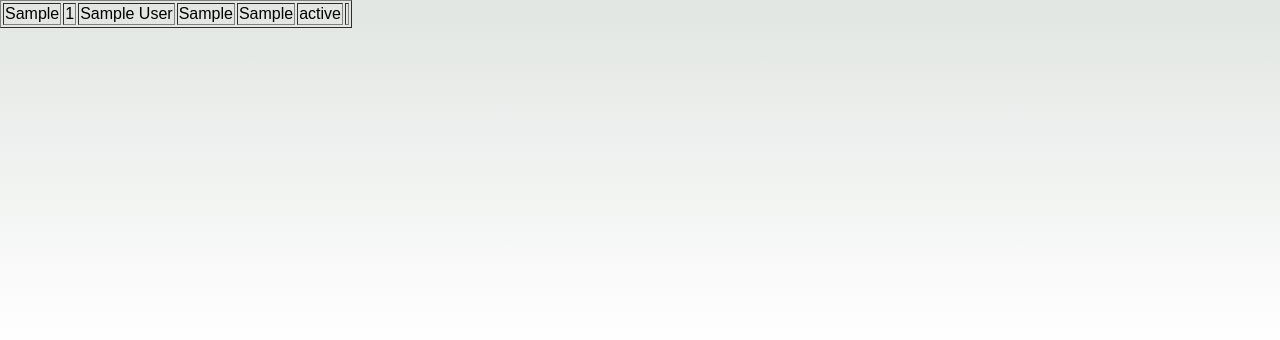
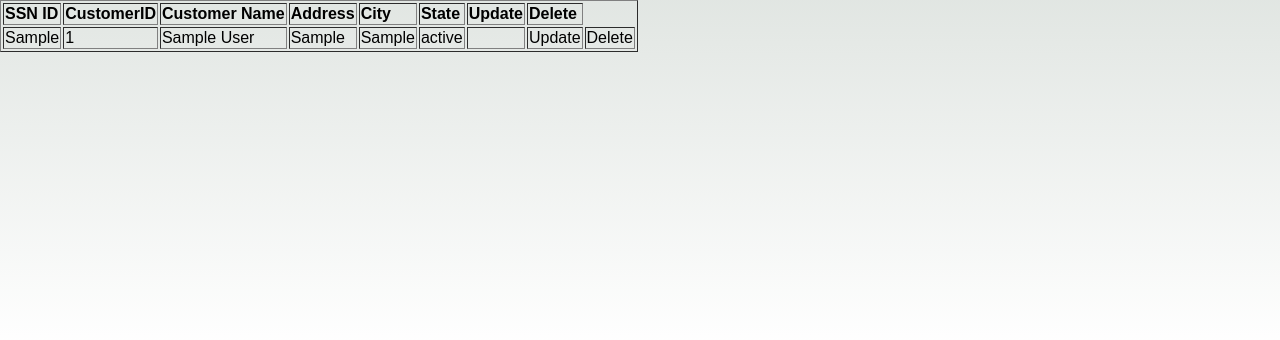
Before and after one commit to varshithrajbasa/RetailBanking, a Flask app: page /view_customer in a window 1280 px wide. Shown: the part 144-484 px from the top of the page. Run offline with Flask 2, Linux system fonts and the light colour scheme; tables that the repository leaves empty or names only in its code hold one stand-in row (values such as "Sample post"); some libraries are stand-ins or nearby versions.

Commit message:
Update view_customer.html

```diff
--- a/templates/view_customer.html
+++ b/templates/view_customer.html
@@ -2,6 +2,16 @@
 
     {% block content %}
 <table border = 1>
+   <tr>
+    <th style="text-align:left">SSN ID</th>
+    <th style="text-align:left">CustomerID</th>
+    <th style="text-align:left">Customer Name</th>
+    <th style="text-align:left">Address</th>
+    <th style="text-align:left">City</th>
+    <th style="text-align:left">State</th>
+    <th style="text-align:left">Update</th>
+    <th style="text-align:left">Delete</th>
+  </tr>
     {% for user in userDetails %}
     <tr>
       <td> {{user[0]}} </td>
@@ -11,6 +21,8 @@
       <td> {{user[5]}} </td>
       <td> {{user[6]}} </td>
       <td> {{user[7]}} </td>
+       <td>Update</td>
+      <td>Delete</td>
     </tr>
     {% endfor %}
   </table>
```
